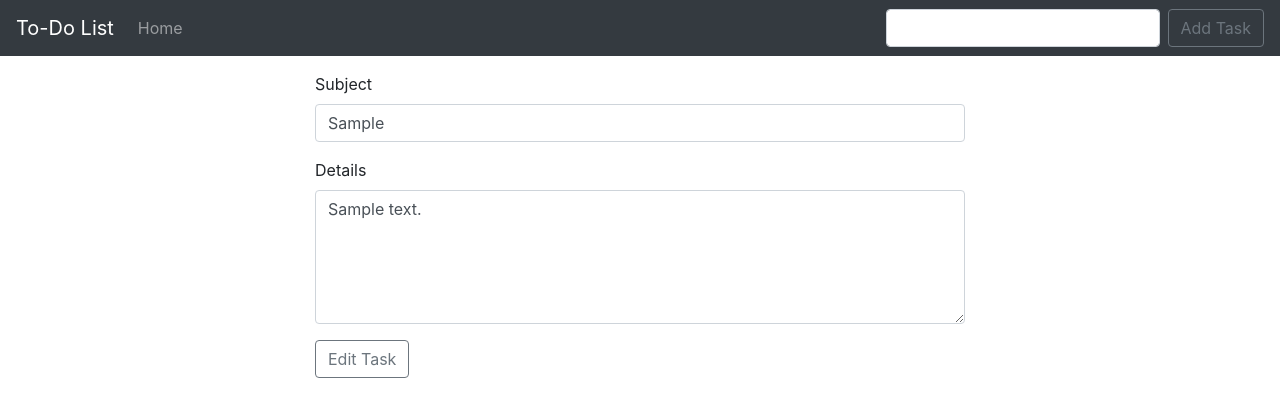
After one commit to kentSarmiento/djTodo, a Django app: page /edit/1 in a window 1280 px wide. The commit adds this page. Shown: the top 417 px of the page. Run offline with Django 3.2, Linux system fonts and the light colour scheme; tables that the repository leaves empty hold one stand-in row (values such as "Sample post"); some libraries are stand-ins or nearby versions.

Commit message:
Support edit of tasks

```diff
--- /dev/null
+++ b/TodoList/templates/edit.html
@@ -0,0 +1,24 @@
+{% extends 'base.html' %}
+
+{% block title %} To-do List | Edit {% endblock %}
+
+{% block content %}
+
+{% if item %}
+
+  <form class="own_forms" method="post">
+  {% csrf_token %}
+    <div class="form-group">
+      <label>Subject</label>
+      <input type="text" class="form-control" value={{item.subject}} name="subject">
+    </div>
+    <div class="form-group">
+      <label>Details</label>
+      <textarea class="form-control" rows=5 name="details">{{item.details}}</textarea>
+    </div>
+    <button type="submit" class="btn btn-outline-secondary my-2 my-sm-0">Edit Task</button>
+  </form>
+
+{% endif %}
+
+{% endblock %}
--- a/TodoList/templates/home.html
+++ b/TodoList/templates/home.html
@@ -23,7 +23,7 @@
                     <a href="{% url 'undone' item.id %}"><input class="form-check-input" type="radio" checked></a>
                     </div>
                 </td>
-                <td width=95%>{{ item.subject }}</td>
+                <td width=95%><a href="{% url 'edit' item.id %}">{{ item.subject }}</a></td>
             </tr>
 
             {% else %}
@@ -34,7 +34,7 @@
                     <a href="{% url 'done' item.id %}"><input class="form-check-input" type="radio" unchecked></a>
                     </div>
                 </td>
-                <td width=95%>{{ item.subject }}</td>
+                <td width=95%><a href="{% url 'edit' item.id %}">{{ item.subject }}</a></td>
             </tr>
 
             {% endif %}
--- a/TodoList/urls.py
+++ b/TodoList/urls.py
@@ -5,4 +5,5 @@ urlpatterns = [
     path('', views.home, name='home'),
     path('done/<id>', views.done, name='done'),
     path('undone/<id>', views.undone, name='undone'),
+    path('edit/<id>', views.edit, name='edit'),
 ]
--- a/TodoList/views.py
+++ b/TodoList/views.py
@@ -32,3 +32,23 @@ def undone(request, id):
     item.completed = False
     item.save()
     return redirect('home')
+
+def edit(request, id):
+    context={}
+
+    if request.method == 'POST':
+        item = List.objects.get(pk=id)
+        form = ListForm(request.POST or None, instance=item)
+
+        if form.is_valid():
+            form.save()
+            all_items = List.objects.all
+            context={'all_items': all_items}
+
+        return redirect('home')
+
+    else:
+        item = List.objects.get(pk=id)
+        context = {'item': item}
+
+        return render(request, 'edit.html', context)
```
